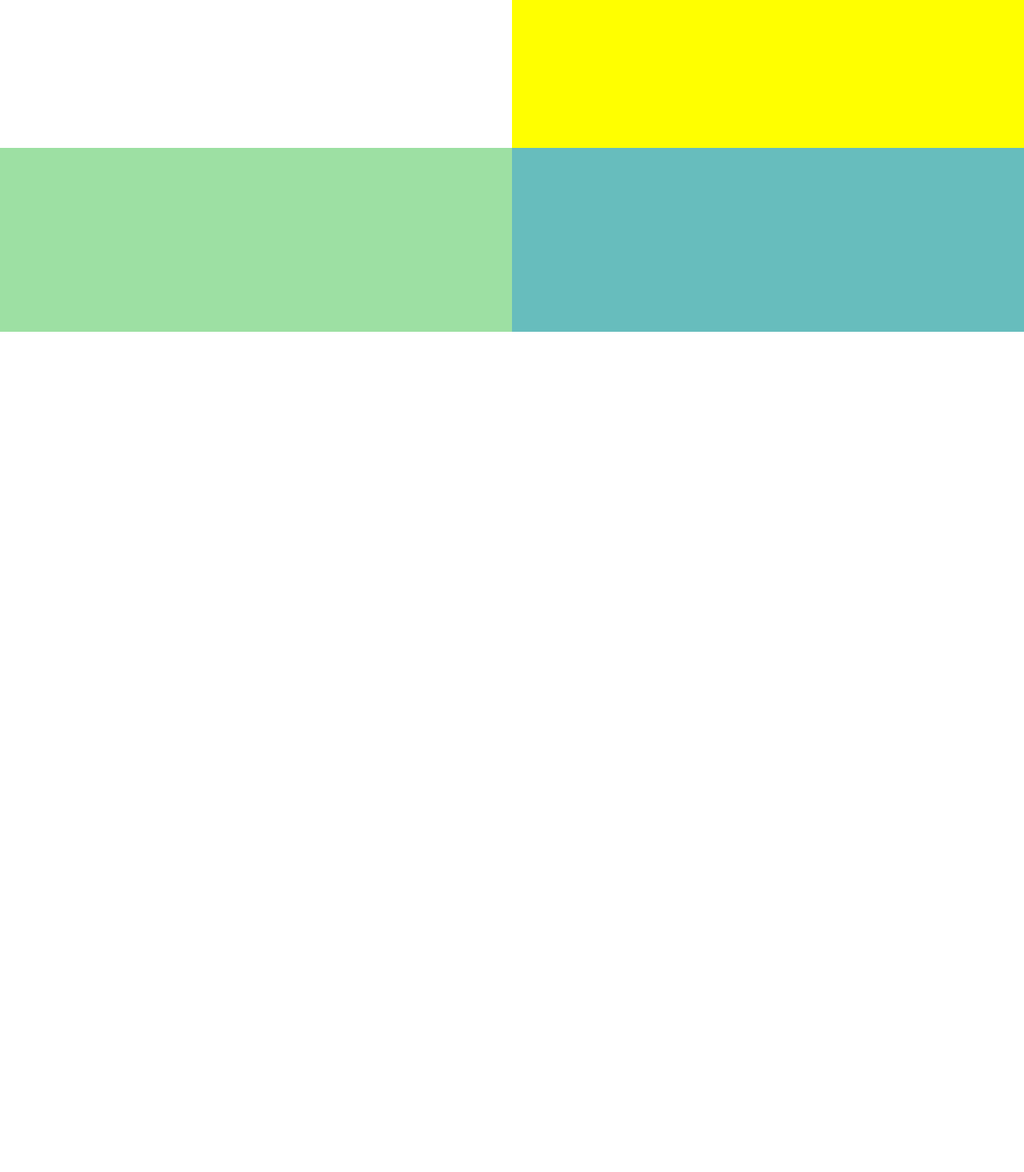
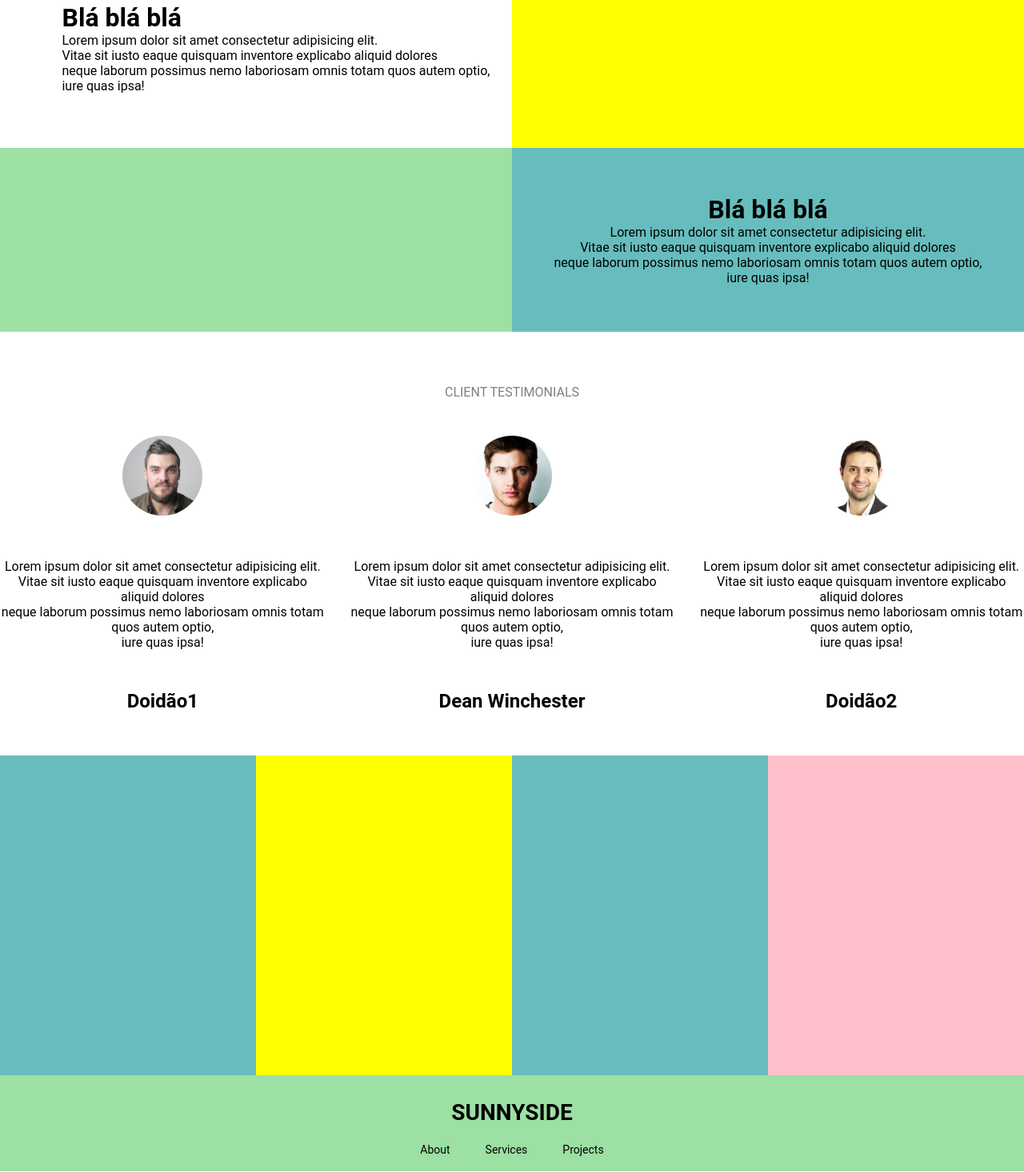
Before and after one commit to OctavioOliveira10/projeto1, a plain HTML site: page Aula2/index.html in a window 1280 px wide. Shown: the part 585-2051 px from the top of the page at 80% size. Before the commit the page ends 1020 px from the top, so only its background shows below. Drawn offline with Linux system fonts and the light colour scheme.

Commit message:
Finalizando projeto

```diff
--- a/Aula2/css/estilo.css
+++ b/Aula2/css/estilo.css
@@ -50,6 +50,12 @@ button{
     justify-content: center;
     align-items: center;
     padding-bottom: 270px;
+    flex-direction: column;
+    gap: 50px;
+}
+
+.creatives img{
+    height: 1024px;
 }
 
 .container-2{
@@ -57,16 +63,30 @@ button{
     display: flex;
 }
 
+.bla{
+    text-align: left;
+    font-weight: bold;
+    font-size: 32px;
+}
+
 .quadro-1{
     background-color: white;
     height: 250px;
     width: 50%;
+    text-align: left;
+    display: flex;
+    flex-direction: column;
+    gap: 15px;
+    justify-content: center;
+    align-items: center;
+    padding-left: 50px;
 }
 
 .quadro-2{
     background-color: yellow;
     height: 250px;
     width: 50%;
+
 }
 
 .container-3{
@@ -84,4 +104,91 @@ button{
     background-color: rgb(103, 189, 189);
     height: 230px;
     width: 50%;
+    display: flex;
+    text-align: center;
+    justify-content:center ;
+    align-items: center;
 }
+
+.client-testimonials{
+    display: flex;
+    align-items: center;
+    justify-content: center;
+    height: 110px;
+    color: gray;
+}
+
+.principal-client{
+    height: 400px;
+    background-color: white;
+    display: flex;
+    gap: 30px;
+    justify-content: center;
+}
+
+img{
+    width: 100px;
+    height: 100px;
+    border-radius: 50%;
+}
+
+.cliente{
+    display: flex;
+    flex-direction: column;
+    align-items: center;
+    text-align: center;
+    gap: 50px;
+}
+
+.principal-4-cores{
+    display: flex;
+}
+
+.cor-1{
+    width: 25%;
+    height: 400px;
+    background-color: rgb(103, 189, 189);
+}
+
+.cor-2{
+    width: 25%;
+    height: 400px;
+    background-color: yellow;
+}
+
+.cor-3{
+    width: 25%;
+    height: 400px;
+    background-color: rgb(103, 189, 189);
+}
+
+.cor-4{
+    width: 25%;
+    height: 400px;
+    background-color: pink;
+}
+
+a{
+    text-decoration: none;
+    font-size: 14px;
+    padding: 20px;
+    color: black;
+}
+
+.rodape{
+    text-align: center;
+    gap: 20px;
+    background-color: rgb(157, 224, 163);
+    height: 120px;
+    display: flex;
+    flex-direction: column;
+    padding-top: 30px;
+}
+
+.titulo-rodape{
+    font-size: 14px;
+}
+
+.menu-rodape{
+
+}
--- a/Aula2/index.html
+++ b/Aula2/index.html
@@ -34,11 +34,19 @@
 
     <div class="creatives">
         <h1>WE ARE CREATIVES</h1>
+        <img src="imagens/seta.png" alt="">
     </div>
 
             <div class="container-2">
 
                 <div class="quadro-1">
+
+
+
+                    <span><span class="bla">Blá blá blá</span><br> Lorem ipsum dolor sit amet consectetur adipisicing elit.<br>
+                        Vitae sit iusto eaque quisquam inventore explicabo aliquid dolores<br>
+                        neque laborum possimus nemo laboriosam omnis totam quos autem optio,<br>
+                        iure quas ipsa!</span>
 
                 </div>
 
@@ -56,10 +64,95 @@
 
                 <div class="quadro-4">
 
+                    <span><span class="bla">Blá blá blá</span><br> Lorem ipsum dolor sit amet consectetur adipisicing elit.<br>
+                        Vitae sit iusto eaque quisquam inventore explicabo aliquid dolores<br>
+                        neque laborum possimus nemo laboriosam omnis totam quos autem optio,<br>
+                        iure quas ipsa!</span>
+
                 </div>
 
             </div>
 
+            <div class="client-testimonials">
+
+                <span>CLIENT TESTIMONIALS </span>
+
+            </div>
+
+         <div class="principal-client">
+
+            <div class="cliente">
+                <div>
+                    <img src="imagens/img1.jpg" alt="">
+                </div>
+                <span>Lorem ipsum dolor sit amet consectetur adipisicing elit.<br>
+                Vitae sit iusto eaque quisquam inventore explicabo aliquid dolores<br>
+                neque laborum possimus nemo laboriosam omnis totam quos autem optio,<br>
+                iure quas ipsa!</span>
+
+                <h2>Doidão1</h2>
+            </div>
+
+            <div class="cliente">
+                <div>
+                    <img src="imagens/img2.jpg" alt="">
+                </div>
+                <span>Lorem ipsum dolor sit amet consectetur adipisicing elit.<br>
+                    Vitae sit iusto eaque quisquam inventore explicabo aliquid dolores<br>
+                    neque laborum possimus nemo laboriosam omnis totam quos autem optio,<br>
+                    iure quas ipsa!</span>
+
+                    <h2>Dean Winchester</h2>
+            </div>
+
+            <div class="cliente">
+                <div>
+                    <img src="imagens/img3.jpg" alt="">
+                </div>
+                <span>Lorem ipsum dolor sit amet consectetur adipisicing elit.<br>
+                    Vitae sit iusto eaque quisquam inventore explicabo aliquid dolores<br>
+                    neque laborum possimus nemo laboriosam omnis totam quos autem optio,<br>
+                    iure quas ipsa!</span>
+
+                    <h2>Doidão2</h2>
+            </div>
+
+         </div>
+
+         <div class="principal-4-cores">
+
+            <div class="cor-1">
+
+            </div>
+
+            <div class="cor-2">
+
+            </div>
+
+            <div class="cor-3">
+
+            </div>
+
+            <div class="cor-4">
+
+            </div>
+
+         </div>
+
+         <div class="rodape">
+
+            <div class="titulo-rodape">
+                <h1>SUNNYSIDE</h1>
+            </div>
+
+            <div class="menu-rodape">
+                <a href="">About</a>
+                <a href="">Services</a>
+                <a href="">Projects</a>
+            </div>
+
+         </div>
+
 </body>
 
 </html>
```
Also changed, not shown: Aula2/imagens/img1.jpg (added), Aula2/imagens/img2.jpg (added), Aula2/imagens/img3.jpg (added), Aula2/imagens/seta.png (added).
